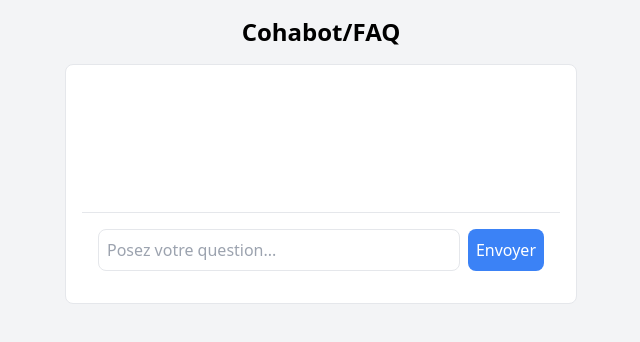
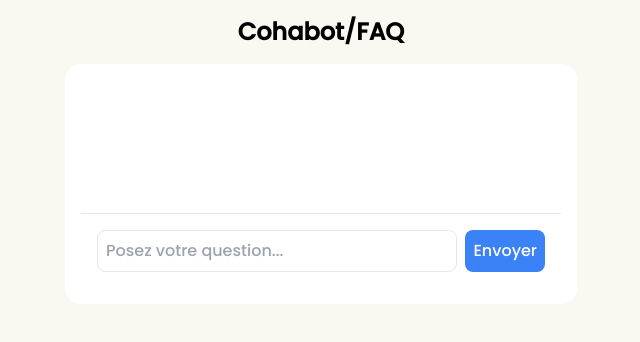
Before and after one commit to Hydrocarbure-H/-cohabs-internship-test, a React (Create React App) app in the folder cohabot-frontend/: page / in a window 1280 px wide. Shown: the top 342 px of the page, without its empty margins (319-959 px from the left). Built offline with nearby package versions, Linux system fonts and the light colour scheme.

Commit message:
chore(formatting): remove unnecessary whitespace and tidy up HTML

```diff
--- a/cohabot-frontend/public/index.html
+++ b/cohabot-frontend/public/index.html
@@ -1,43 +1,25 @@
 <!DOCTYPE html>
 <html lang="en">
 <head>
-    <meta charset="utf-8" />
-    <link rel="icon" href="%PUBLIC_URL%/favicon.ico" />
-    <meta name="viewport" content="width=device-width, initial-scale=1" />
-    <meta name="theme-color" content="#000000" />
+    <meta charset="utf-8"/>
+    <link rel="icon" href="%PUBLIC_URL%/favicon.ico"/>
+    <meta name="viewport" content="width=device-width, initial-scale=1"/>
+    <meta name="theme-color" content="#000000"/>
     <meta
             name="description"
             content="Web site created using create-react-app"
     />
-    <link rel="apple-touch-icon" href="%PUBLIC_URL%/logo192.png" />
-    <!--
-      manifest.json provides metadata used when your web app is installed on a
-      user's mobile device or desktop. See https://developers.google.com/web/fundamentals/web-app-manifest/
-    -->
-    <link rel="manifest" href="%PUBLIC_URL%/manifest.json" />
-    <!--
-      Notice the use of %PUBLIC_URL% in the tags above.
-      It will be replaced with the URL of the `public` folder during the build.
-      Only files inside the `public` folder can be referenced from the HTML.
+    <link rel="apple-touch-icon" href="%PUBLIC_URL%/logo192.png"/>
+    <link rel="manifest" href="%PUBLIC_URL%/manifest.json"/>
 
-      Unlike "/favicon.ico" or "favicon.ico", "%PUBLIC_URL%/favicon.ico" will
-      work correctly both with client-side routing and a non-root public URL.
-      Learn how to configure a non-root public URL by running `npm run build`.
-    -->
-    <title>React App</title>
+    <link rel="preconnect" href="https://fonts.googleapis.com">
+    <link rel="preconnect" href="https://fonts.gstatic.com" crossorigin>
+    <link href="https://fonts.googleapis.com/css2?family=Poppins:wght@500&display=swap" rel="stylesheet">
+    <title>Cohabot/FAQ</title>
 </head>
 <body>
 <noscript>You need to enable JavaScript to run this app.</noscript>
 <div id="root"></div>
-    <!--
-      This HTML file is a template.
-      If you open it directly in the browser, you will see an empty page.
 
-      You can add webfonts, meta tags, or analytics to this file.
-      The build step will place the bundled scripts into the <body> tag.
-
-      To begin the development, run `npm start` or `yarn start`.
-      To create a production bundle, use `npm run build` or `yarn build`.
-    -->
 </body>
 </html>
--- a/cohabot-frontend/src/App.css
+++ b/cohabot-frontend/src/App.css
@@ -1,6 +1,11 @@
+body {
+    font-family: 'Poppins', sans-serif;
+}
+
 .App {
     text-align: center;
 }
+
 
 .App-logo {
     height: 40vmin;
--- a/cohabot-frontend/src/App.js
+++ b/cohabot-frontend/src/App.js
@@ -4,7 +4,7 @@ import Window from './components/Window';
 function App()
 {
     return (
-        <div className="flex  justify-center h-screen bg-gray-100">
+        <div className="flex justify-center h-screen bg-cohabbeige">
             <div className="w-full max-w-lg">
                 <h1 className="text-2xl font-bold text-center my-4">Cohabot/FAQ</h1>
                 <Window/>
--- a/cohabot-frontend/src/components/Message.js
+++ b/cohabot-frontend/src/components/Message.js
@@ -3,7 +3,8 @@ import React from 'react';
 function Message({message, isUser})
 {
     return (
-        <div className={`p-2 my-2 rounded-2xl ${isUser ? 'bg-blue-500 text-white self-end' : 'bg-gray-200'}`}>
+        <div
+            className={`p-2 my-2 rounded-2xl ${isUser ? 'bg-cohabyellow text-cohabblack self-end' : 'bg-cohabbeige text-black'}`}>
             {message}
         </div>
     );
--- a/cohabot-frontend/src/components/Window.js
+++ b/cohabot-frontend/src/components/Window.js
@@ -56,7 +56,8 @@ function Window()
     }, [messages]);
 
     return (
-        <div className="flex flex-col min-h-[15rem] max-h-[calc(100vh-6rem)] p-4 border rounded-lg bg-white">
+        <div
+            className="flex flex-col min-h-[15rem] max-h-[calc(100vh-6rem)] p-4 border-0 rounded-2xl bg-white">
             <div className="flex flex-col flex-grow overflow-y-auto">
                 {messages.map((msg, index) => (
                     <Message key={index} message={msg.text} isUser={msg.isUser}/>
--- a/cohabot-frontend/tailwind.config.js
+++ b/cohabot-frontend/tailwind.config.js
@@ -3,7 +3,17 @@ module.exports = {
         "./src/**/*.{js,jsx,ts,tsx}",
     ],
     theme: {
-        extend: {},
+        extend: {
+            colors: {
+                cohabbeige: '#fbf8f2',
+                cohabblack: '#16182d',
+                cohabyellow: '#fedc60',
+                cohabpink: '#f3b1c5',
+            },
+            fontFamily: {
+                sans: ['Poppins', 'sans-serif'],
+            },
+        },
     },
     plugins: [],
 };
```
Lines whose indentation alone changed are shown as unchanged.
